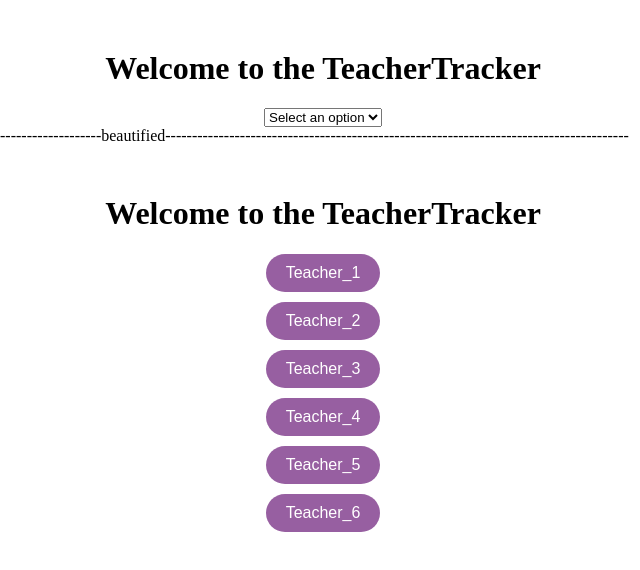
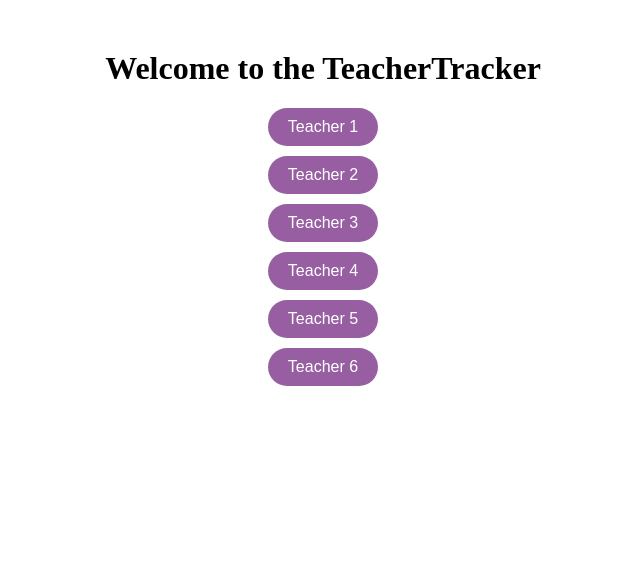
Before and after one commit to Deeksha3303/CodeClash-23_DemeNTiA, a plain HTML site: page student.html in a window 1280 px wide. Shown: the whole page, without its empty margins (317-957 px from the left). Drawn offline with Linux system fonts and the light colour scheme.

Commit message:
Update student.html

```diff
--- a/student.html
+++ b/student.html
@@ -1,59 +1,3 @@
-<!DOCTYPE html>
-<html>
-<head>
-    <style>
-
-        body {
-          background-image: url("https://wallpaperset.com/w/full/7/0/b/193661.jpg");
-          background-size: cover; /* Adjusts the image size to cover the entire background */
-          /* Additional background properties can be added as needed */
-        }
-        form{padding-top: 100px;
-            text-align: center;
-            font-size: 30px;}
-        .container {text-align: center;
-      margin-top: 50px;}
-      </style>
-
-
-
-  <script>
-    // JavaScript code for handling the dropdown selection
-    function handleDropdown() {
-      var selectedOption = document.getElementById("dropdown").value;
-      if (selectedOption !== "") {
-        window.location.href = selectedOption + ".html";
-      }
-    }
-  </script>
-</head>
-<body>
-  <div class="container">
-    <h1><center>Welcome to the TeacherTracker</center></h1>
-
-
-    <select id="dropdown" onchange="handleDropdown()">
-      <center><option value="">Select an option</option></center>
-      <option value="nextpage1">Teacher_1</option>
-      <option value="nextpage2">Teacher_2</option>
-      <option value="nextpage3">Teacher_3</option>
-      <option value="nextpage3">Teacher_4</option>
-      <option value="nextpage3">Teacher_5</option>
-      <option value="nextpage3">Teacher_6</option>
-    </select>
-  </div>
-</body>
-</html>
-
-
-
-
------------------------------------------------------------------------------beautified---------------------------------------------------------------------------------------
-
-
-
-
-
 <!DOCTYPE html>
 <html>
 <head>
@@ -102,12 +46,12 @@
   <div class="container">
     <h1><center>Welcome to the TeacherTracker</center></h1>
     <div class="button-container">
-      <button onclick="handleButtonClick('nextpage1')">Teacher_1</button>
-      <button onclick="handleButtonClick('nextpage2')">Teacher_2</button>
-      <button onclick="handleButtonClick('nextpage3')">Teacher_3</button>
-      <button onclick="handleButtonClick('nextpage4')">Teacher_4</button>
-      <button onclick="handleButtonClick('nextpage5')">Teacher_5</button>
-      <button onclick="handleButtonClick('nextpage6')">Teacher_6</button>
+      <button onclick="handleButtonClick('nextpage1')">Teacher 1</button>
+      <button onclick="handleButtonClick('nextpage2')">Teacher 2</button>
+      <button onclick="handleButtonClick('nextpage3')">Teacher 3</button>
+      <button onclick="handleButtonClick('nextpage4')">Teacher 4</button>
+      <button onclick="handleButtonClick('nextpage5')">Teacher 5</button>
+      <button onclick="handleButtonClick('nextpage6')">Teacher 6</button>
     </div>
   </div>
 </body>
```
